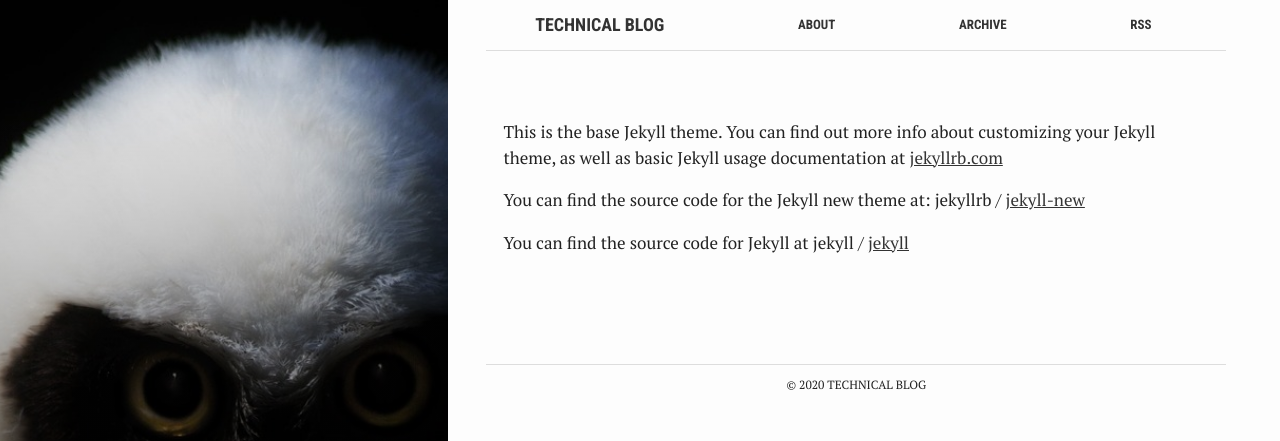
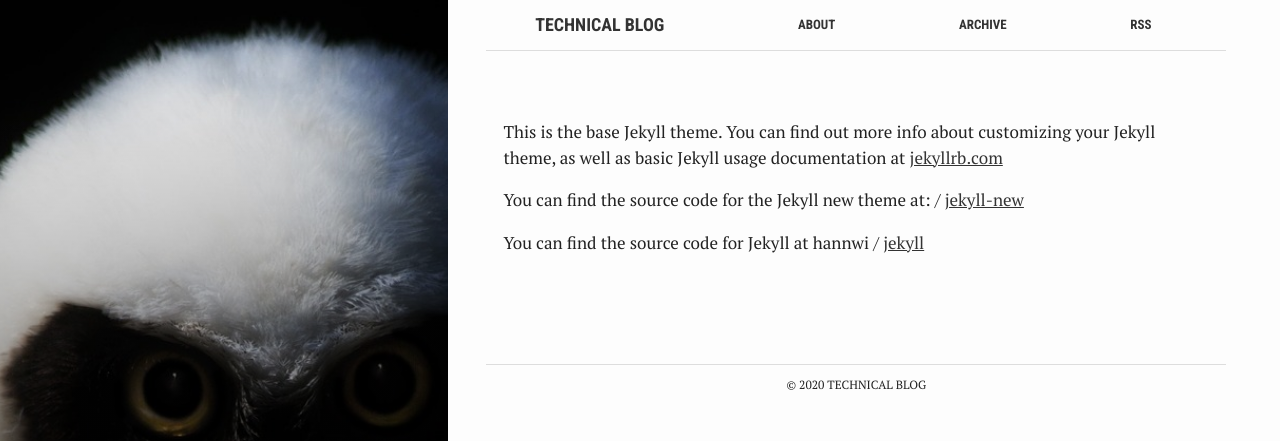
Before and after one commit to hannwi/github.io, a Jekyll site: the page built from about.md, in a window 1280 px wide. Shown: the top 441 px of the page. Built offline with Jekyll 4.4.1, drawn with Linux system fonts in a browser that asks for light colours; part of the change alters nothing that is shown.

Commit message:
Update _config.yml

```diff
--- a/_config.yml
+++ b/_config.yml
@@ -9,14 +9,12 @@
 title: Technical Blog
 email: entraiger@korea.ac.kr
 description: > # this means to ignore newlines until "baseurl:"
-  Write an awesome description for your new site here. You can edit this
-  line in _config.yml. It will appear in your document head meta (for
-  Google search results) and in your feed.xml site description.
+  Posts technical articles, findings, and know-hows.
 baseurl: "" # the subpath of your site, e.g. /blog
 lang: "en"
 url: "http://localhost:4000" # the base hostname & protocol for your site
-twitter_username: jekyllrb
-github_username:  jekyll
+twitter_username:
+github_username: hannwi
 disqus_username:
 
 # Build settings
```
